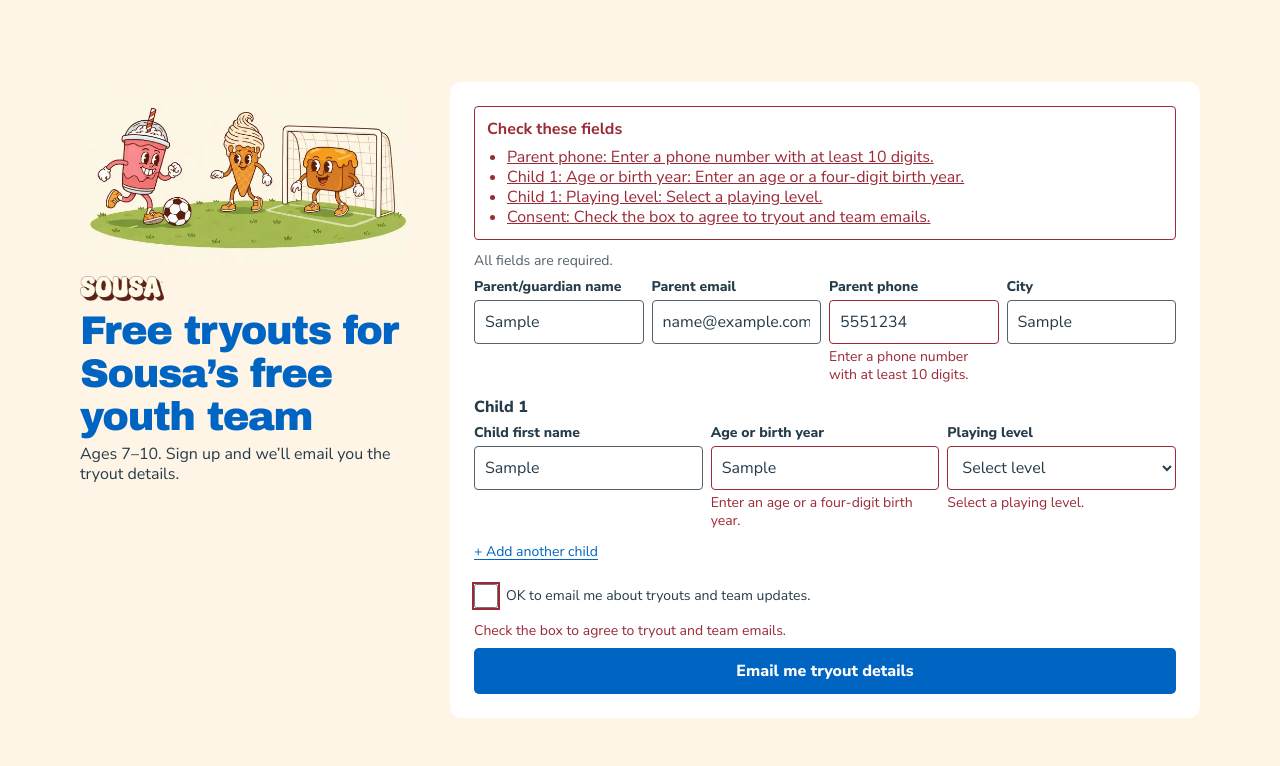
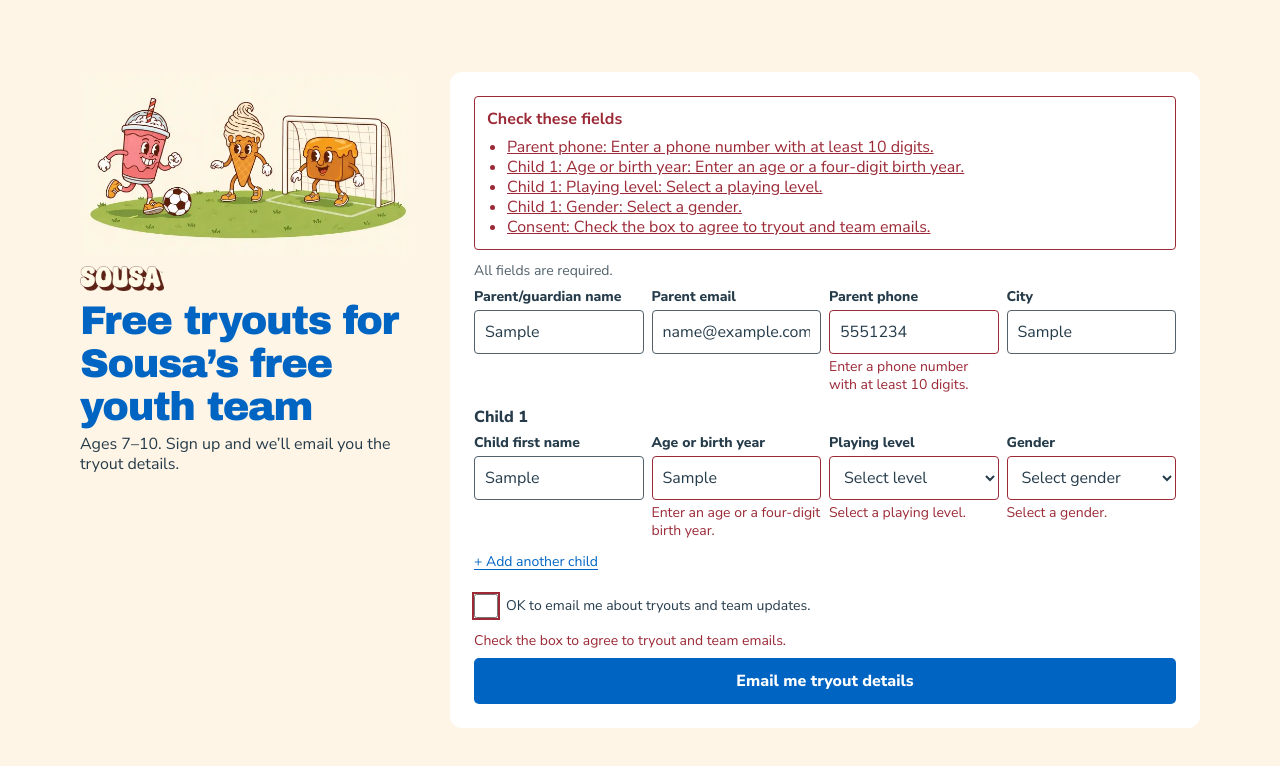
Before and after one commit to trevor-made/sousa-tryout, a plain HTML site: page index.html in a window 1280 px wide. Both pictures are taken after typing "Sample", "name@example.com", "5551234", "Sample", "Sample", "Sample" into the empty fields and a click on the button "Email me tryout details". Drawn offline with Linux system fonts and the light colour scheme.

Commit message:
Per-child Gender field

```diff
--- a/app.js
+++ b/app.js
@@ -15,6 +15,7 @@
   const consent = document.querySelector('#consent');
   const consentText = document.querySelector('.consent-row span').textContent;
   const levels = new Set(['Rec', 'AYSO', 'Club', 'Competitive', 'Other']);
+  const genders = new Set(['Boy', 'Girl']);
   const entryKeys = ['parentName', 'parentEmail', 'parentPhone', 'city', 'childCount', 'children', 'consent'];
   let nextKey = 1;
   let validationAttempted = false;
@@ -115,13 +116,14 @@
         'Enter a phone number with at least 10 digits.');
     check(city, 'City', clean(city) ? '' : 'Enter your city.');
     childBlocks().forEach((block, index) => {
-      const [name, age, level] = block.querySelectorAll('input, select');
+      const [name, age, level, gender] = block.querySelectorAll('input, select');
       const prefix = `Child ${index + 1}`;
       check(name, `${prefix}: Child first name`, clean(name) ? '' : 'Enter the child’s first name.');
       const ageValue = clean(age);
       check(age, `${prefix}: Age or birth year`, !ageValue ? 'Enter an age or birth year.' :
         validAge(ageValue) ? '' : 'Enter an age or a four-digit birth year.');
       check(level, `${prefix}: Playing level`, levels.has(level.value) ? '' : 'Select a playing level.');
+      check(gender, `${prefix}: Gender`, genders.has(gender.value) ? '' : 'Select a gender.');
     });
     check(consent, 'Consent', consent.checked ? '' : 'Check the box to agree to tryout and team emails.');
     summaryList.replaceChildren();
@@ -173,8 +175,8 @@
       city: clean(document.querySelector('#city')),
       childCount: String(blocks.length),
       children: blocks.map((block, index) => {
-        const [name, age, level] = block.querySelectorAll('input, select');
-        return `Child ${index + 1}: ${clean(name)} | ${clean(age)} | ${level.value}`;
+        const [name, age, level, gender] = block.querySelectorAll('input, select');
+        return `Child ${index + 1}: ${clean(name)} | ${clean(age)} | ${level.value} | Gender: ${gender.value}`;
       }).join('\n'),
       consent: config.consentValue
     };
--- a/index.html
+++ b/index.html
@@ -114,6 +114,15 @@
                     </select>
                     <p id="child-1-level-error" class="field-error" hidden></p>
                   </div>
+                  <div class="field">
+                    <label for="child-1-gender">Gender</label>
+                    <select id="child-1-gender" required aria-describedby="child-1-gender-error">
+                      <option value="" selected disabled>Select gender</option>
+                      <option value="Boy">Boy</option>
+                      <option value="Girl">Girl</option>
+                    </select>
+                    <p id="child-1-gender-error" class="field-error" hidden></p>
+                  </div>
                 </div>
               </fieldset>
             </div>
--- a/styles.css
+++ b/styles.css
@@ -61,7 +61,6 @@ h1 {
 .child { margin-top: 12px; }
 .child legend { font-weight: 800; line-height: 22px; padding-bottom: 6px; }
 .child-grid { grid-template-columns: repeat(2, minmax(0, 1fr)); }
-.child-grid .field:first-child { grid-column: 1 / -1; }
 .field label { display: block; margin-bottom: 4px; font-size: 14px; line-height: 18px; font-weight: 800; }
 input, select, button { font: inherit; }
 input:not([type=checkbox]), select {
@@ -111,8 +110,7 @@ noscript { display: block; margin-top: 8px; }
 }
 @media (min-width: 760px) {
   .parent-grid { grid-template-columns: repeat(4, minmax(0, 1fr)); }
-  .child-grid { grid-template-columns: repeat(3, minmax(0, 1fr)); }
-  .child-grid .field:first-child { grid-column: auto; }
+  .child-grid { grid-template-columns: repeat(2, minmax(0, 1fr)) repeat(2, minmax(max-content, 1fr)); }
 }
 @media (min-width: 960px) {
   .shell { max-width: 1120px; margin-inline: auto; }
```
